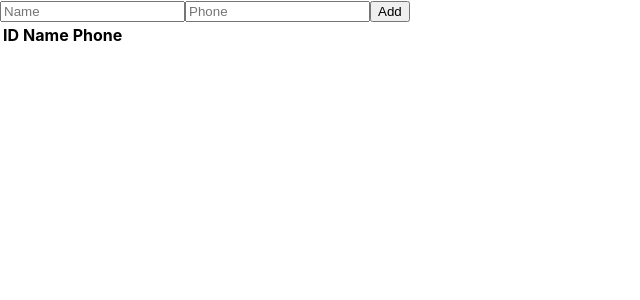
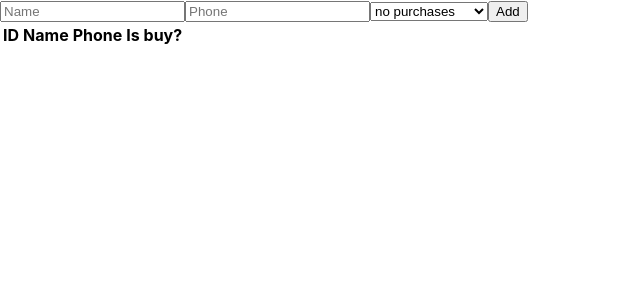
Before and after one commit to zdanovich89/client_base, a React (Create React App) app: page / in a window 1280 px wide. Shown: the top 300 px of the page, without its empty margins (0-640 px from the left). Built offline with nearby package versions, Linux system fonts and the light colour scheme.

Commit message:
feat: create button with client status

```diff
--- a/src/jsx/AddClientForm.jsx
+++ b/src/jsx/AddClientForm.jsx
@@ -3,7 +3,8 @@ import React from "react";
 export class AddClientForm extends React.Component {
   state = {
     name: "",
-    phone: ""
+    phone: "",
+    isBuy: undefined
   };
 
   render() {
@@ -29,15 +30,33 @@ export class AddClientForm extends React.Component {
             })
           }
         />
+        <select
+          type="text"
+          value={this.state.isBuy}
+          onChange={e =>
+            this.setState({
+              isBuy: e.target.value
+            })
+          }
+        >
+          <option value="no purchases">no purchases</option>
+          <option value="one purchases">one purchases</option>
+          <option value="more purchases">more purchases</option>
+        </select>
         <button
           onClick={() => {
             if (
               this.state.name &&
               this.state.name.trim() &&
-              this.state.phone && this.state.phone.trim()
+              this.state.phone &&
+              this.state.phone.trim()
             ) {
-              this.setState({ name: "", phone: "" });
-              this.props.onSave(this.state.name, this.state.phone);
+              this.setState({ name: "", phone: "", isBuy: undefined });
+              this.props.onSave(
+                this.state.name,
+                this.state.phone,
+                this.state.isBuy
+              );
             }
           }}
         >
--- a/src/jsx/ClientList.jsx
+++ b/src/jsx/ClientList.jsx
@@ -35,13 +35,14 @@ export class ClientList extends React.Component {
           clientInformation={this.state.clients.find(
             client => client.id === this.state.clientToEdit
           )}
-          onSave={(name, phone) => {
+          onSave={(name, phone, isBuy) => {
             const copy = updateClients(
               this.state.clients,
               this.state.clientToEdit,
               {
                 name,
-                phone
+                phone,
+                isBuy
               }
             );
 
@@ -61,11 +62,12 @@ export class ClientList extends React.Component {
     return (
       <>
         <AddClientForm
-          onSave={(name, phone) => {
+          onSave={(name, phone, isBuy = "no purchases") => {
             const client = {
               id: this.nextId,
               name,
-              phone
+              phone,
+              isBuy
             };
             this.setState({
               clients: addClient(this.state.clients, client)
@@ -79,7 +81,7 @@ export class ClientList extends React.Component {
               <th>ID</th>
               <th>Name</th>
               <th>Phone</th>
-              <th></th>
+              <th>Is buy?</th>
               <th></th>
             </tr>
           </thead>
@@ -89,6 +91,7 @@ export class ClientList extends React.Component {
                 <td>{client.id}</td>
                 <td>{client.name}</td>
                 <td>{client.phone}</td>
+                <td>{client.isBuy}</td>
                 <td>
                   <button
                     onClick={evt =>
--- a/src/jsx/EditClientForm.jsx
+++ b/src/jsx/EditClientForm.jsx
@@ -5,7 +5,8 @@ export class EditClientForm extends React.Component {
     super(props);
     this.state = {
       name: this.props.clientInformation.name,
-      phone: this.props.clientInformation.phone
+      phone: this.props.clientInformation.phone,
+      isBuy: this.props.clientInformation.isBuy
     };
   }
 
@@ -30,6 +31,19 @@ export class EditClientForm extends React.Component {
             })
           }
         />
+        <select
+          type="text"
+          value={this.state.isBuy}
+          onChange={e =>
+            this.setState({
+              isBuy: e.target.value
+            })
+          }
+        >
+          <option value="no purchases">no purchases</option>
+          <option value="one purchases">one purchases</option>
+          <option value="more purchases">more purchases</option>
+        </select>
         <button
           onClick={() => {
             if (
@@ -37,8 +51,12 @@ export class EditClientForm extends React.Component {
               this.state.name.trim() &&
               this.state.phone && this.state.phone.trim()
             ) {
-              this.setState({ name: "", phone: "" });
-              this.props.onSave(this.state.name, this.state.phone);
+              this.setState({ name: "", phone: "", isBuy: "" });
+              this.props.onSave(
+                this.state.name,
+                this.state.phone,
+                this.state.isBuy
+              );
             }
           }}
         >
```
Also changed, not shown: src/index.js (+6 -8 lines).
